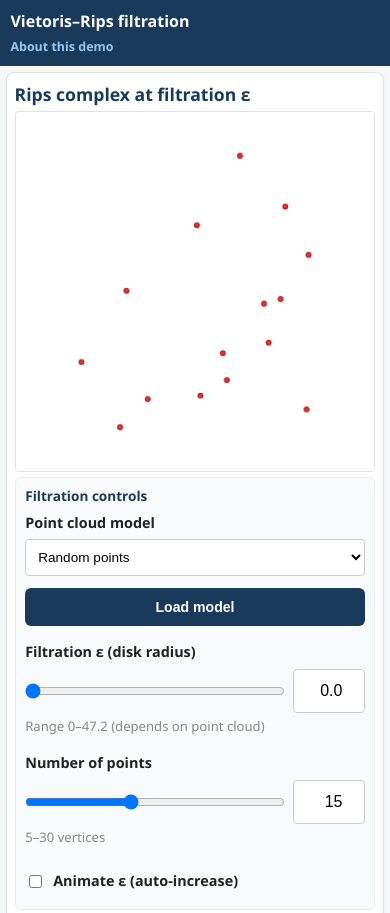
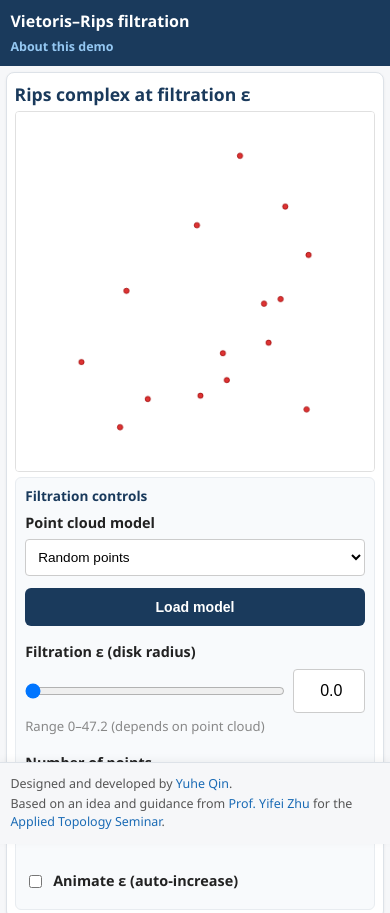
Before and after one commit to yuheqin-alina/vietoris-rips-persistence, a plain HTML site: page index.html in a window 390 px wide. Shown: the top 913 px of the page. Drawn offline with Linux system fonts and the light colour scheme; no server answers.

Commit message:
Add footer credits and seminar links

```diff
--- a/index.html
+++ b/index.html
@@ -8,6 +8,7 @@
   * { box-sizing: border-box; }
   body {
     margin: 0;
+    padding-bottom: 4.75rem;
     font-family: "Segoe UI", system-ui, sans-serif;
     background: #f6f7f9;
     color: #222;
@@ -329,24 +330,34 @@
   }
   .btn-refresh:hover { background: #254a70; }
   .site-footer {
-    max-width: 1100px;
-    margin: 0 auto;
-    padding: 1rem 1.5rem 1.75rem;
+    position: fixed;
+    bottom: 0;
+    left: 0;
+    right: 0;
+    z-index: 20;
+    padding: 0.65rem 1.5rem 0.75rem;
     font-size: 0.88rem;
     color: #555;
-    line-height: 1.55;
+    line-height: 1.45;
+    background: #f6f7f9;
     border-top: 1px solid #dde2e8;
+    box-shadow: 0 -2px 8px rgba(0, 0, 0, 0.05);
   }
-  .site-footer p { margin: 0.35rem 0; }
+  .site-footer p {
+    margin: 0.2rem auto;
+    max-width: 1100px;
+  }
   .site-footer a {
     color: #1a6bb5;
     text-decoration: none;
   }
   .site-footer a:hover { text-decoration: underline; }
   @media (max-width: 960px) {
+    body { padding-bottom: 5.75rem; }
     .site-footer {
-      padding: 0.75rem 0.65rem 1.25rem;
-      font-size: 0.82rem;
+      padding: 0.55rem 0.65rem 0.65rem;
+      font-size: 0.78rem;
+      line-height: 1.4;
     }
   }
 </style>
```
